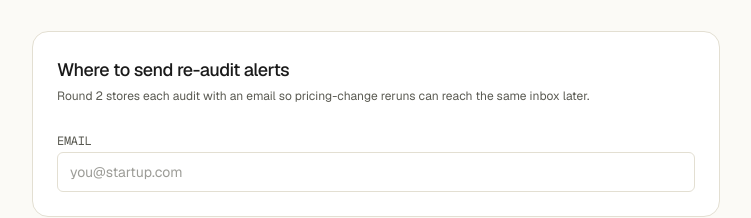
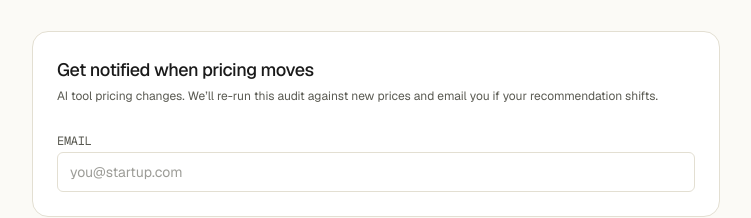
Before and after one commit to faris-sait/Snipper, a Next.js app: page /audit in a window 1280 px wide. Shown: the part 486-704 px from the top of the page, without its empty margins (264-1015 px from the left). Built offline with nearby package versions, Linux system fonts and the light colour scheme; no server answers; what @react-pdf/renderer would draw is missing.

Commit message:
polish(round-2): user-facing copy for re-audit email signup

```diff
--- a/src/app/audit/page.tsx
+++ b/src/app/audit/page.tsx
@@ -230,10 +230,10 @@ function AuditPageInner() {
 
         <Card>
           <CardHeader>
-            <CardTitle>Where to send re-audit alerts</CardTitle>
+            <CardTitle>Get notified when pricing moves</CardTitle>
             <p className="text-muted-fg mt-1 text-xs">
-              Round 2 stores each audit with an email so pricing-change reruns can reach the same
-              inbox later.
+              AI tool pricing changes. We&rsquo;ll re-run this audit against new prices and email
+              you if your recommendation shifts.
             </p>
           </CardHeader>
           <CardBody>
```
